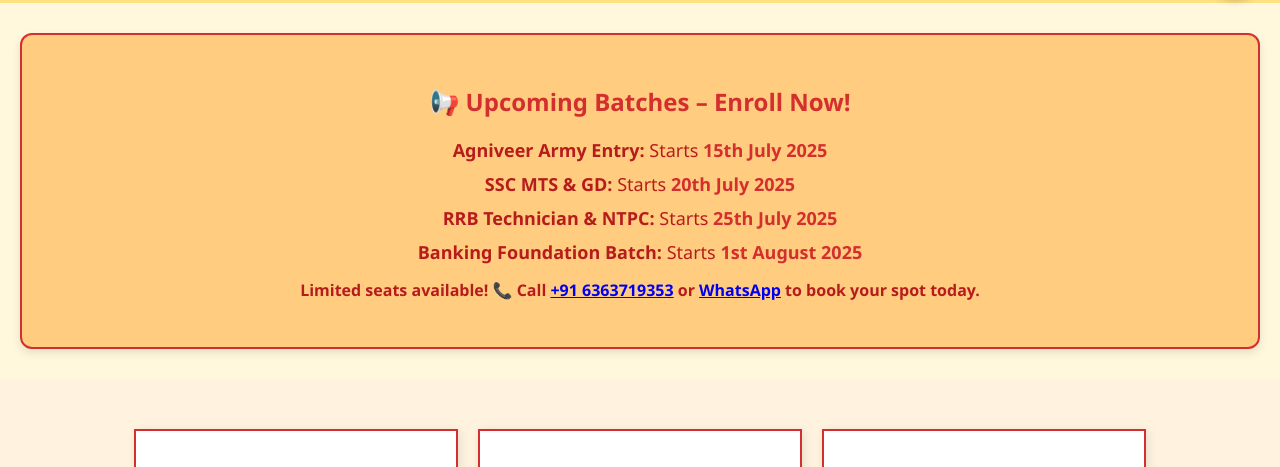
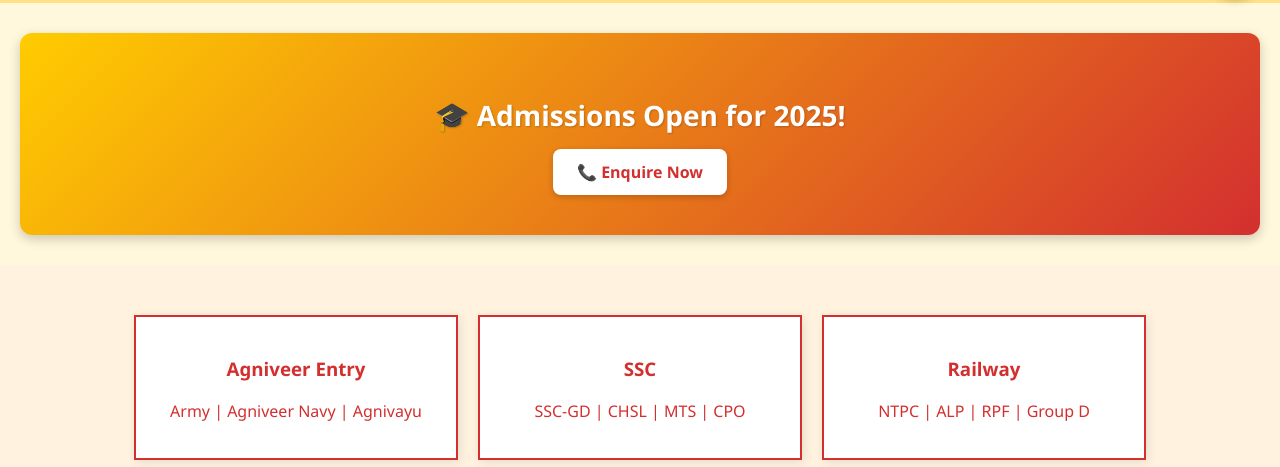
Before and after one commit to paramveercoachingcentre/belgaum, a plain HTML site: page index.html in a window 1280 px wide. Shown: the part 778-1245 px from the top of the page. Drawn offline with Linux system fonts and the light colour scheme.

Commit message:
Add files via upload

```diff
--- a/index.html
+++ b/index.html
@@ -213,44 +213,46 @@
   box-shadow: 0 2px 4px rgba(0,0,0,0.2);
 }
 
-.batches-banner {
-  background-color: #ffcc80;
-  border: 2px solid #d32f2f;
-  padding: 30px 20px;
+.admissions-banner {
+  background: linear-gradient(135deg, #ffcc00, #d32f2f);
+  color: white;
+  text-align: center;
+  padding: 40px 20px;
+  border-radius: 12px;
   margin: 30px 20px;
-  border-radius: 12px;
-  text-align: center;
-  box-shadow: 0 4px 10px rgba(0,0,0,0.1);
+  box-shadow: 0 4px 12px rgba(0,0,0,0.2);
+  font-family: 'Segoe UI', sans-serif;
 }
 
-.batches-banner h2 {
-  color: #d32f2f;
-  font-size: 24px;
-  margin-bottom: 20px;
+.admissions-banner h2 {
+  font-size: 28px;
+  margin-bottom: 15px;
+  text-shadow: 1px 1px 2px rgba(0,0,0,0.2);
 }
 
-.batches-banner ul {
-  list-style: none;
-  padding: 0;
-  margin-bottom: 15px;
+.admissions-banner p {
   font-size: 18px;
-  color: #b71c1c;
+  margin-bottom: 25px;
+  line-height: 1.5;
 }
 
-.batches-banner li {
-  margin-bottom: 10px;
+.admissions-button {
+  display: inline-block;
+  background-color: white;
+  color: #d32f2f;
+  padding: 12px 24px;
+  font-weight: bold;
+  border-radius: 8px;
+  text-decoration: none;
+  box-shadow: 0 2px 6px rgba(0,0,0,0.2);
+  transition: transform 0.3s ease, background-color 0.3s ease;
 }
 
-.batches-banner .date {
-  color: #d32f2f;
-  font-weight: bold;
+.admissions-button:hover {
+  transform: scale(1.05);
+  background-color: #ffe082;
 }
 
-.batches-banner .cta-text {
-  margin-top: 10px;
-  font-weight: bold;
-  color: #b71c1c;
-}
 
   </style>
 </head>
@@ -279,17 +281,11 @@
     <h1>Crack Competitive Exams with Confidence</h1>
     <p>Belgaum’s trusted institute for Agniveer, SSC, Railway, Banking & more</p>
   </section>
-<section class="batches-banner">
-  <h2>📢 Upcoming Batches – Enroll Now!</h2>
-  <ul>
-    <li><strong>Agniveer Army Entry:</strong> Starts <span class="date">15th July 2025</span></li>
-    <li><strong>SSC MTS & GD:</strong> Starts <span class="date">20th July 2025</span></li>
-    <li><strong>RRB Technician & NTPC:</strong> Starts <span class="date">25th July 2025</span></li>
-    <li><strong>Banking Foundation Batch:</strong> Starts <span class="date">1st August 2025</span></li>
-  </ul>
-  <p class="cta-text">Limited seats available! 📞 Call <a href="tel:+916363719353">+91 6363719353</a> or <a href="https://wa.me/916363719353">WhatsApp</a> to book your spot today.</p>
+
+<section class="admissions-banner">
+  <h2>🎓 Admissions Open for 2025!</h2>
+  <a href="#enquiry" class="admissions-button">📞 Enquire Now</a>
 </section>
-
 
   <section id="courses" class="courses">
     <div class="course-card">
```
